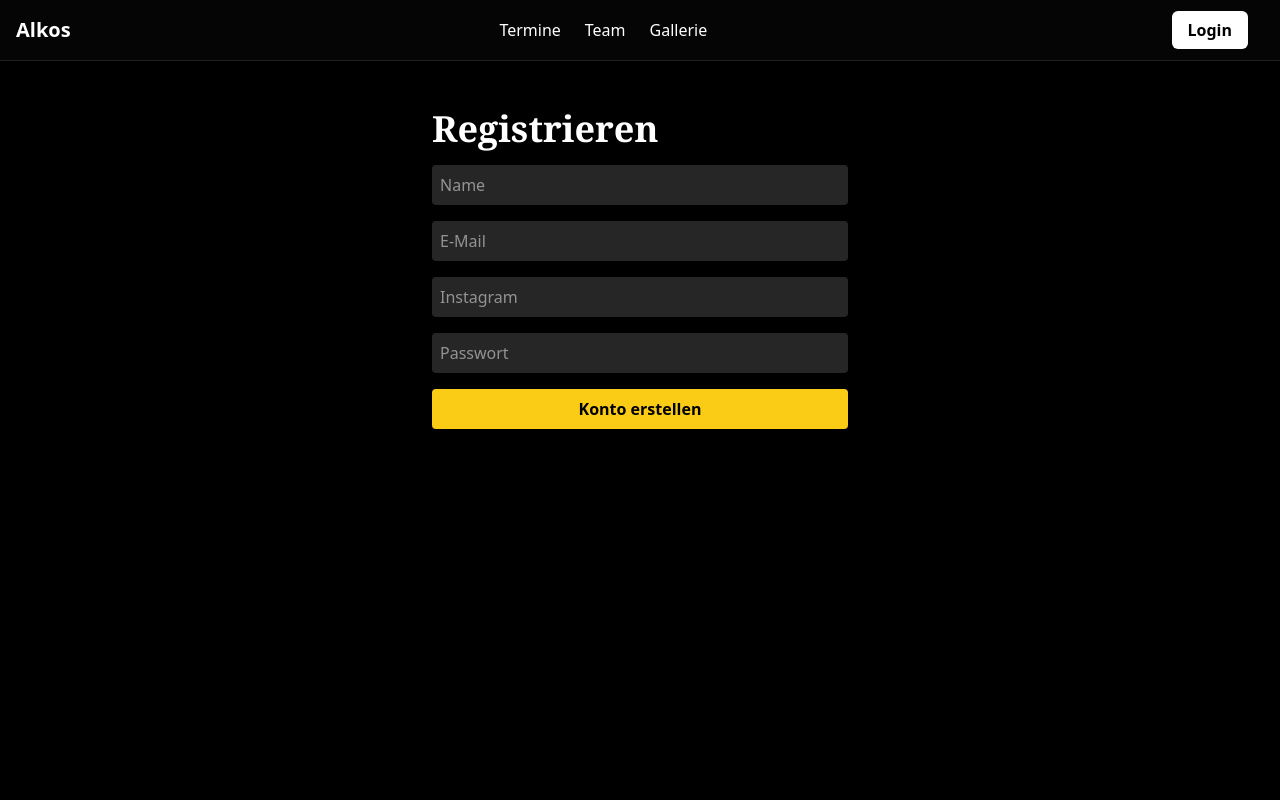
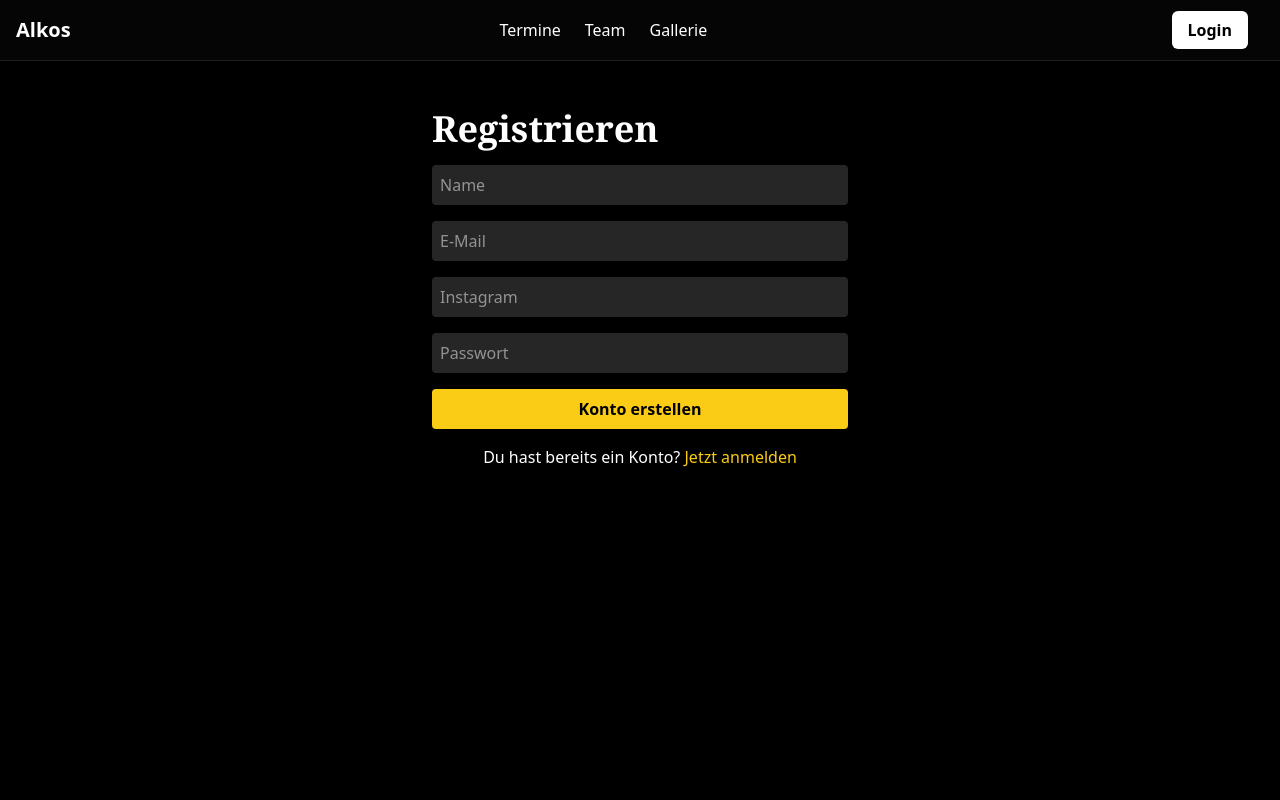
Before and after one commit to ByFxbian/alkos, a Next.js app: page /register in a window 1280 px wide. Shown: the top 800 px of the page. Built offline with nearby package versions, Linux system fonts and the light colour scheme; no server answers.

Commit message:
Jetzt Anmelden Text

```diff
--- a/src/app/register/page.tsx
+++ b/src/app/register/page.tsx
@@ -1,6 +1,7 @@
 'use client';
 import { useState } from 'react';
 import { useRouter } from 'next/navigation';
+import Link from 'next/link';
 
 export default function RegisterPage() {
   const [formData, setFormData] = useState({ name: '', email: '', password: '', instagram: '' });
@@ -40,6 +41,9 @@ export default function RegisterPage() {
             <button type="submit" className="w-full bg-gold-500 text-black font-bold p-2 rounded">Konto erstellen</button>
             {error && <p className="text-red-500">{error}</p>}
         </form>
+        <p className="mt-4 text-center">
+            Du hast bereits ein Konto? <Link href="/login" className="text-gold-500 hover:underline">Jetzt anmelden</Link>
+        </p>
     </div>
   );
 }
```
